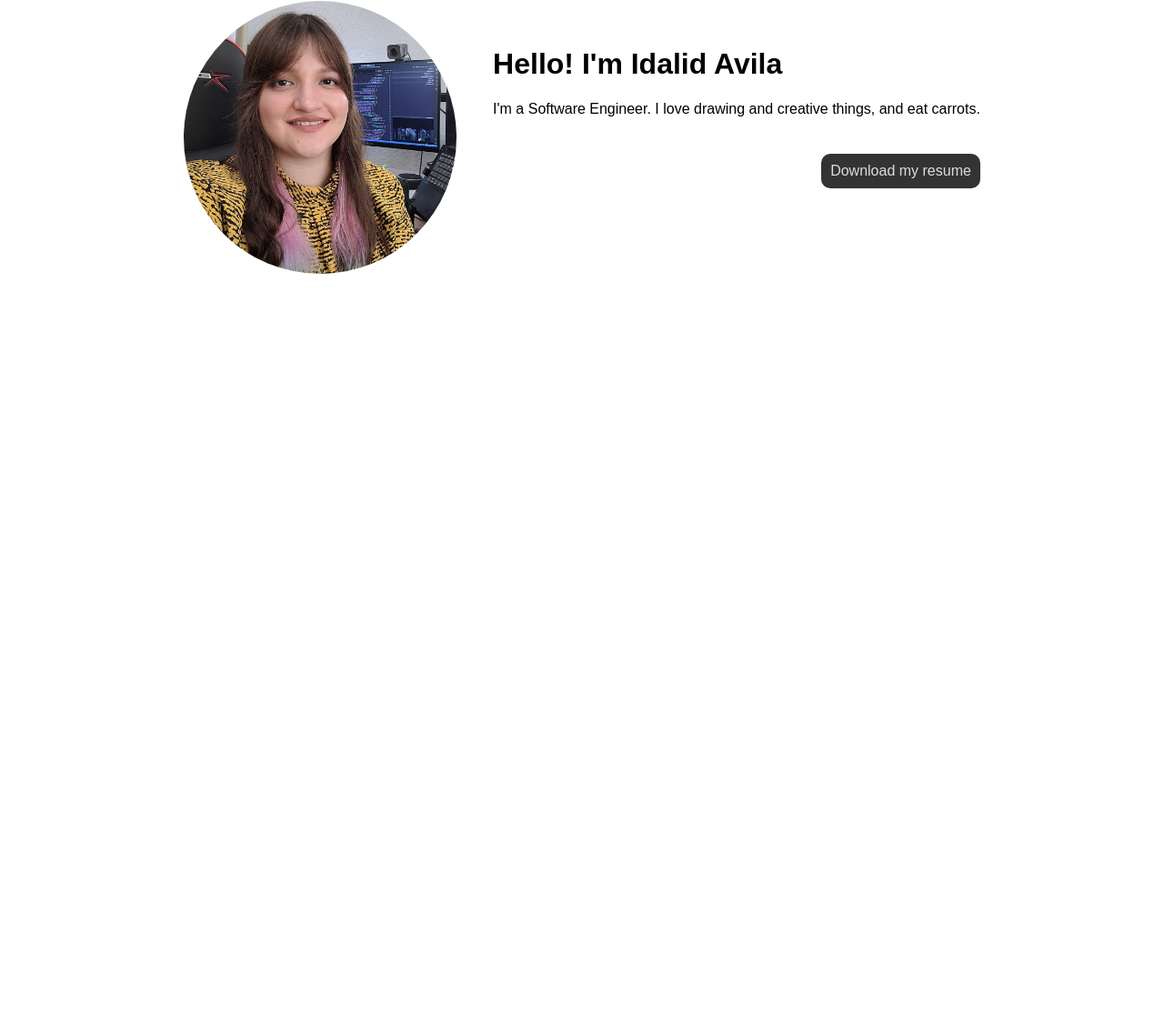
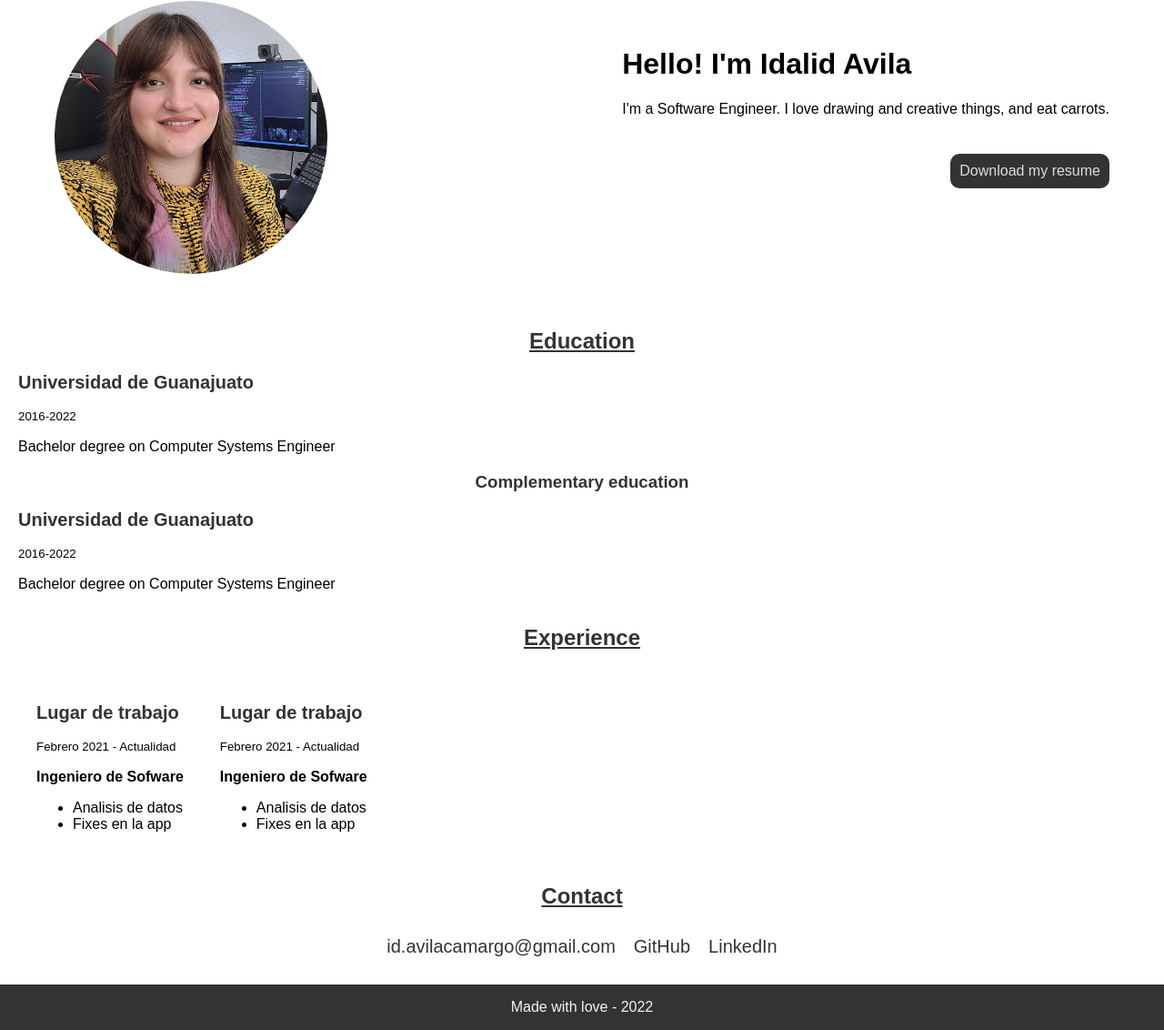
Before and after one commit to id-avila/id-avila.github.io, a plain HTML site: page index.html in a window 1280 px wide. Shown: the part 109-1241 px from the top of the page at 91% size. Before the commit the page ends 800 px from the top, so only its background shows below. Drawn offline with Linux system fonts and the light colour scheme.

Commit message:
almost finish all page

```diff
--- a/index.html
+++ b/index.html
@@ -23,10 +23,55 @@
           <a class="download" href="assets/docs/Resume_IdalidAvila_SoftwareDevEng.pdf" download>Download my resume</a>
         </div>
       </div>
+      <div id="education">
+        <h2>Education</h2>
+        <div class="study">
+          <h2>Universidad de Guanajuato</h2>
+          <small>2016-2022</small>
+          <p>Bachelor degree on Computer Systems Engineer</p>
+        </div>
+        <h3>Complementary education</h3>
+        <div class="study">
+          <h2>Universidad de Guanajuato</h2>
+          <small>2016-2022</small>
+          <p>Bachelor degree on Computer Systems Engineer</p>
+        </div>
+      </div>
+      <div id="experience">
+        <h2>Experience</h2>
+        <div class="jobs">
+          <div class="job">
+            <h2>Lugar de trabajo</h2>
+            <small>Febrero 2021 - Actualidad</small>
+            <p>Ingeniero de Sofware</p>
+            <ul>
+              <li>Analisis de datos</li>
+              <li>Fixes en la app</li>
+            </ul>
+          </div>
+          <div class="job">
+            <h2>Lugar de trabajo</h2>
+            <small>Febrero 2021 - Actualidad</small>
+            <p>Ingeniero de Sofware</p>
+            <ul>
+              <li>Analisis de datos</li>
+              <li>Fixes en la app</li>
+            </ul>
+          </div>
+        </div>
+      </div>
+      <div id="contact">
+        <h2>Contact</h2>
+        <div class="links">
+          <a href="mailto:id.avilacamargo@gmail.com">id.avilacamargo@gmail.com</a>
+          <a href="https://github.com/carotteid">GitHub</a>
+          <a href="https://www.linkedin.com/in/id-avila-c/">LinkedIn</a>
+        </div>
+      </div>
     </div>
 
     <div class="footer">
-
+      <p>Made with love - 2022</p>
     </div>
   </body>
 </html>
--- a/styles/style.css
+++ b/styles/style.css
@@ -37,6 +37,7 @@ body {
 .main {
   margin: 20px;
   display: flex;
+  flex-direction: column;
   justify-content: center;
 }
 
@@ -69,8 +70,68 @@ body {
   float: right;
 }
 
-
 .download:hover {
   background-color: #ddd;
   color: #333;
 }
+
+h2 {
+  color: #333;
+  text-decoration: underline;
+  text-align: center;
+}
+
+h3 {
+  color: #333;
+  text-align: center;
+}
+
+.study h2 {
+  text-align: left;
+  text-decoration: none;
+  font-size: 20px;
+}
+
+.jobs {
+  display: flex;
+  flex-direction: row;
+}
+
+.job {
+  padding: 20px;
+}
+
+.job h2 {
+  text-align: left;
+  text-decoration: none;
+  font-size: 20px;
+}
+
+.job p {
+  font-weight: bold;
+}
+
+.links {
+  display: flex;
+  flex-direction: row;
+  justify-content: center;
+}
+
+.links a {
+  margin: 10px;
+  text-decoration: none;
+  color: #333;
+  font-size: 20px;
+}
+
+.links a:hover {
+  color: #f2f2f2;
+  background-color: #333;
+}
+
+.footer {
+  color: #f2f2f2;
+  background-color: #333;
+  display: flex;
+  justify-content: center;
+}
```
